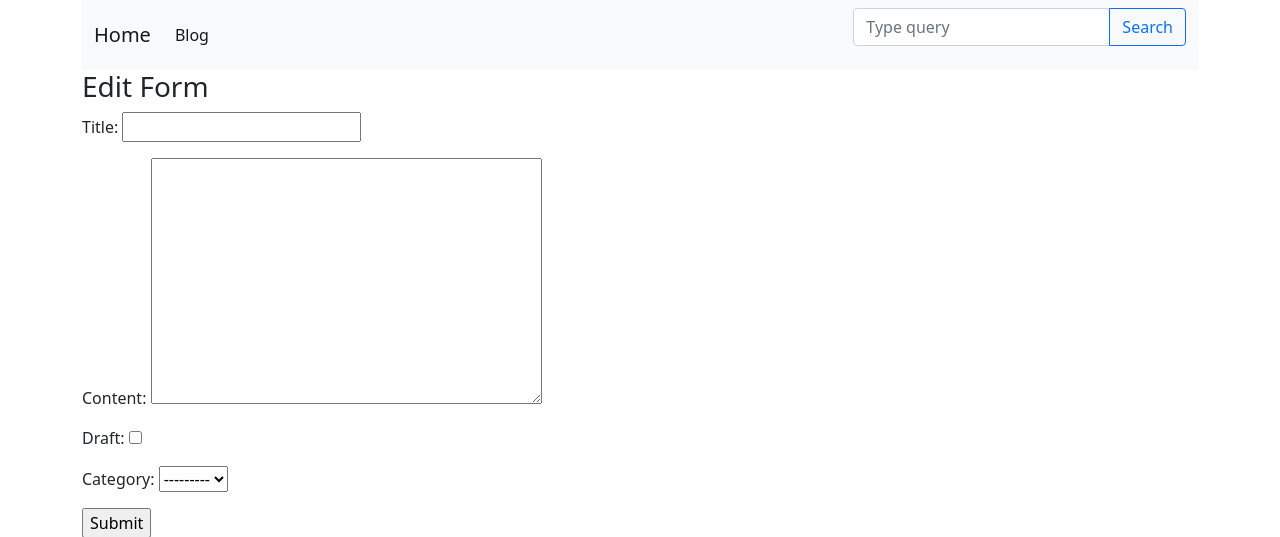
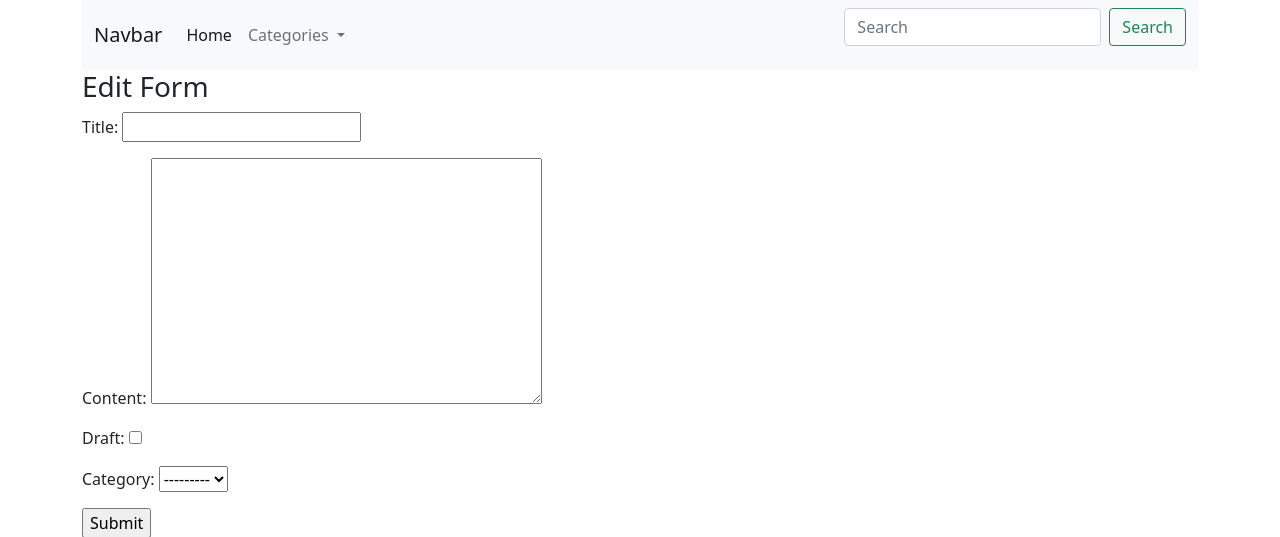
Before and after one commit to ermalgashi/blog-project, a Django app: template templates/posts/edit_view.html in a window 1280 px wide. Shown: the top 537 px of the page. Run offline with Django 3.2, Linux system fonts and the light colour scheme; the template is opened without the code that fills it: values that come from a table or form of the project are taken from there, others are empty.

Commit message:
Added context_processors to enable access to links for the category navbar, made changes to navbar to toggle when shrink and also made changes to fix urls in the navbar

```diff
--- a/blogproject/settings.py
+++ b/blogproject/settings.py
@@ -75,6 +75,7 @@ TEMPLATES = [
                 "django.template.context_processors.request",
                 "django.contrib.auth.context_processors.auth",
                 "django.contrib.messages.context_processors.messages",
+                "posts.context_processors.menu_links",
             ],
         },
     },
--- /dev/null
+++ b/posts/context_processors.py
@@ -0,0 +1,6 @@
+from .models import Category
+
+
+def menu_links(request):
+    links = Category.objects.all()
+    return dict(links=links)
--- a/posts/models.py
+++ b/posts/models.py
@@ -1,5 +1,6 @@
 from django.db import models
 from django.contrib.auth.models import User
+from django.urls import reverse
 
 
 class Category(models.Model):
--- a/posts/urls.py
+++ b/posts/urls.py
@@ -1,5 +1,6 @@
 from django.urls import path
 from . import views
+
 
 urlpatterns = [
     path("", views.all_posts, name="all_posts"),
--- a/templates/base.html
+++ b/templates/base.html
@@ -9,7 +9,6 @@
     </head>
     <body>
     <div class="container">
-        {% load humanize %}
 
     {% include "navbar.html" %}
     {% block content %}
@@ -17,5 +16,5 @@
     </div>
 
     </body>
-
+        <script src="https://cdn.jsdelivr.net/npm/bootstrap@5.0.2/dist/js/bootstrap.bundle.min.js" integrity="sha384-MrcW6ZMFYlzcLA8Nl+NtUVF0sA7MsXsP1UyJoMp4YLEuNSfAP+JcXn/tWtIaxVXM" crossorigin="anonymous"></script>
 </html>
--- a/templates/navbar.html
+++ b/templates/navbar.html
@@ -1,37 +1,33 @@
 <nav class="navbar navbar-expand-lg navbar-light bg-light">
   <div class="container-fluid">
-      <button
-        class="navbar-toggler"
-        type="button"
-        data-mdb-toggle="collapse"
-        data-mdb-target="#navbarTogglerDemo01"
-        aria-controls="navbarTogglerDemo01"
-        aria-expanded="false"
-        aria-label="Toggle navigation"
-      >
-        <i class="fas fa-bars"></i>
+    <a class="navbar-brand" href="#">Navbar</a>
+    <button class="navbar-toggler" type="button" data-bs-toggle="collapse" data-bs-target="#navbarSupportedContent" aria-controls="navbarSupportedContent" aria-expanded="false" aria-label="Toggle navigation">
+      <span class="navbar-toggler-icon"></span>
     </button>
-      <div class="collapse navbar-collapse" id="navbarTogglerDemo01">
-        <a class="navbar-brand" href="#">Home</a>
+    <div class="collapse navbar-collapse" id="navbarSupportedContent">
       <ul class="navbar-nav me-auto mb-2 mb-lg-0">
         <li class="nav-item">
-            <a class="nav-link active" aria-current="page" href="{% url 'all_posts' %}">Blog</a>
+          <a class="nav-link active" aria-current="page" href="{% url 'all_posts' %}">Home</a>
         </li>
+
+        <li class="nav-item dropdown">
+          <a class="nav-link dropdown-toggle" href="#" id="navbarDropdown" role="button" data-bs-toggle="dropdown" aria-expanded="false">
+            Categories
+          </a>
+          <ul class="dropdown-menu" aria-labelledby="navbarDropdown">
+            {% for cat in links %}
+            <li><a class="dropdown-item" href="{% url 'get_posts_by_category' cat_id=cat.id %}">{{cat}}</a></li>
+            <li><hr class="dropdown-divider"></li>
+            {% endfor %}
           </ul>
-        <form class="d-flex input-group w-auto">
-          <input
-            type="search"
-            class="form-control"
-            placeholder="Type query"
-            aria-label="Search"
-          />
-          <button
-            class="btn btn-outline-primary"
-            type="button"
-            data-mdb-ripple-color="dark"
-          >
-            Search
-          </button>
+        </li>
+        <!-- <li class="nav-item">
+          <a class="nav-link disabled" href="#" tabindex="-1" aria-disabled="true">Disabled</a>
+        </li> -->
+      </ul>
+      <form class="d-flex">
+        <input class="form-control me-2" type="search" placeholder="Search" aria-label="Search">
+        <button class="btn btn-outline-success" type="submit">Search</button>
       </form>
     </div>
   </div>
--- a/templates/posts/list_view.html
+++ b/templates/posts/list_view.html
@@ -17,6 +17,7 @@
                     <div class="card-body">
                       <a href="{% url 'get_post' cat_id=p.category.id id=p.id %}"><h5 class="card-title">{{p.title}}</h5></a>
                       <p class="card-text">{{p.content|truncatewords:9}}</p>
+                      <p class="card-text">{{p.author}}</p>
                       <p class="card-text"><small class="text-muted">Last updated {{ p.last_edited|naturaltime }} </small></p>
                     </div>
                   </div>
```
Lines whose indentation alone changed are shown as unchanged.
